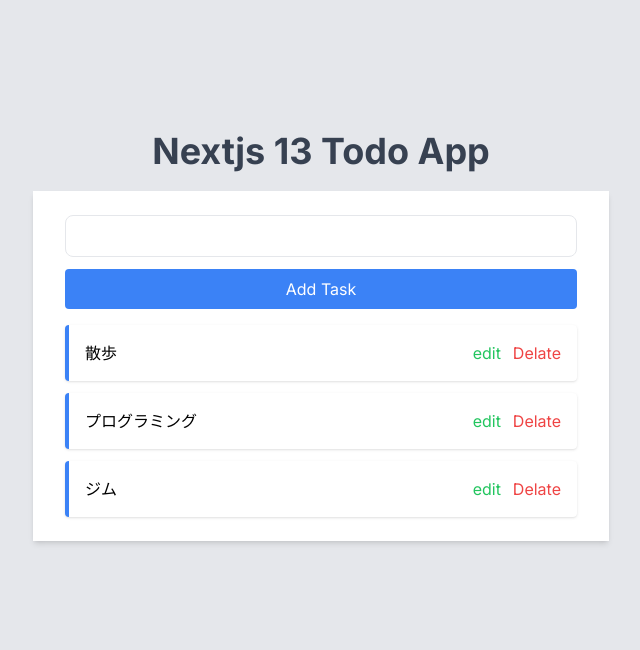
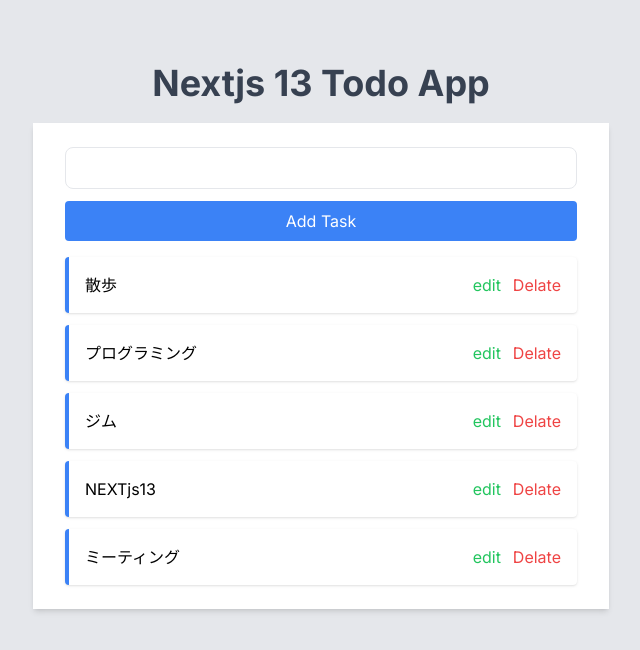
Before and after one commit to yumemisugi/ToDoAPP-NEXT13, a Next.js app: page / in a window 1280 px wide. Shown: the top 650 px of the page, without its empty margins (319-959 px from the left). Built offline with nearby package versions, Linux system fonts and the light colour scheme; data requests are answered from the project's data file.

Commit message:
✨ 42分25秒まで。edit→saveで名前の変更をできるようにした。

```diff
--- a/package.json
+++ b/package.json
@@ -13,12 +13,14 @@
     "json-server": "^1.0.0-beta.3",
     "next": "13.5.8",
     "react": "^18",
-    "react-dom": "^18"
+    "react-dom": "^18",
+    "uuid": "^11.1.0"
   },
   "devDependencies": {
     "@types/node": "^20",
     "@types/react": "^18",
     "@types/react-dom": "^18",
+    "@types/uuid": "^10.0.0",
     "autoprefixer": "^10.4.21",
     "eslint": "^8",
     "eslint-config-next": "13.5.8",
--- a/src/api.ts
+++ b/src/api.ts
@@ -21,3 +21,16 @@
 
   return newTodo;
 };
+
+export const editTodo = async (id: string, newText: string): Promise<Task> => {
+  const res = await fetch(`http://localhost:3001/tasks/${id}`, {
+    method: "PUT",
+    headers: {
+      "Content-Type": "application/json",
+    },
+    body: JSON.stringify({ text: newText }),
+  });
+  const updatedTodo = res.json();
+
+  return updatedTodo;
+};
--- a/src/app/components/AddTask.tsx
+++ b/src/app/components/AddTask.tsx
@@ -2,6 +2,7 @@
 
 import { addTodo } from "@/api";
 import React, { ChangeEvent, FormEvent, useState } from "react";
+import { v4 as uuidv4 } from "uuid";
 
 const AddTask = () => {
   const [taskTitle, setTaskTitle] = useState("");
@@ -9,7 +10,7 @@
   const handleSubmit = async (e: FormEvent) => {
     e.preventDefault();
 
-    await addTodo({ id: "4", text: taskTitle });
+    await addTodo({ id: uuidv4(), text: taskTitle });
 
     setTaskTitle("");
   };
--- a/src/app/components/todo.tsx
+++ b/src/app/components/todo.tsx
@@ -1,19 +1,55 @@
+"use client";
+
+import { editTodo } from "@/api";
 import { Task } from "@/types";
-import React from "react";
+import React, { useState } from "react";
 
 interface TodoProps {
   todo: Task;
 }
 
 const Todo = ({ todo }: TodoProps) => {
+  const [isEditing, setIsEditing] = useState(false);
+  const [editedTaskTitle, setEditedTaskTitle] = useState(todo.text);
+
+  const handleEdit = async () => {
+    setIsEditing(true);
+  };
+
+  const handleSave = async () => {
+    await editTodo(todo.id, editedTaskTitle);
+    setIsEditing(false);
+    console.log(handleSave);
+  };
+
   return (
     <li
       key={todo.id}
       className="flex justify-between p-4 bg-white border-l-4 border-blue-500 rounded shadow"
     >
-      <span>{todo.text}</span>
+      {isEditing ? (
+        <input
+          type="text"
+          className="mr-2 py-1 px-2 rounded border-gray-400 border"
+          value={editedTaskTitle}
+          onChange={(e: React.ChangeEvent<HTMLInputElement>) =>
+            setEditedTaskTitle(e.target.value)
+          }
+        />
+      ) : (
+        <span>{todo.text}</span>
+      )}
       <div>
-        <button className="text-green-500 mr-3">edit</button>
+        {isEditing ? (
+          <button className="text-blue-500 mr-3" onClick={handleSave}>
+            save
+          </button>
+        ) : (
+          <button className="text-green-500 mr-3" onClick={handleEdit}>
+            edit
+          </button>
+        )}
+
         <button className="text-red-500">Delate</button>
       </div>
     </li>
--- a/src/app/data/todos.json
+++ b/src/app/data/todos.json
@@ -11,6 +11,14 @@
     {
       "id": "3",
       "text": "ジム"
+    },
+    {
+      "text": "NEXTjs13",
+      "id": "09434de9-a581-41ec-a045-cb310de33c88"
+    },
+    {
+      "id": "0635570d-4620-40ce-8ddc-f8af4c0fffc6",
+      "text": "ミーティング"
     }
   ]
 }
```
Also changed, not shown: 1 other file (tests, documents, lock files or other folders).
